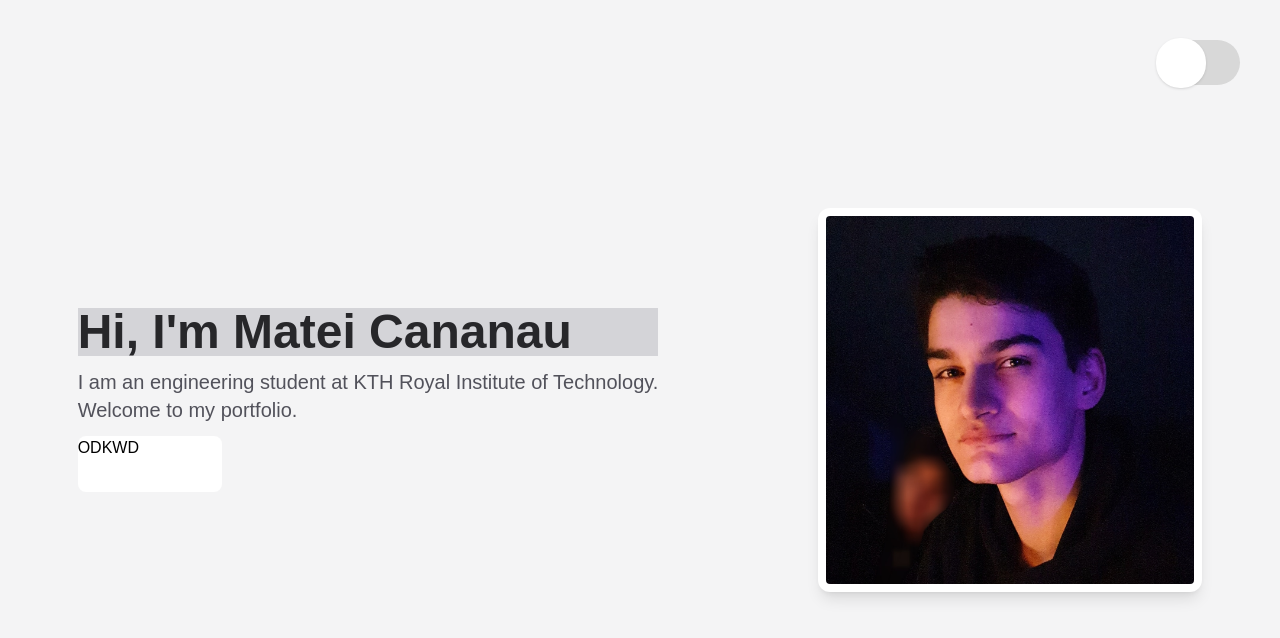
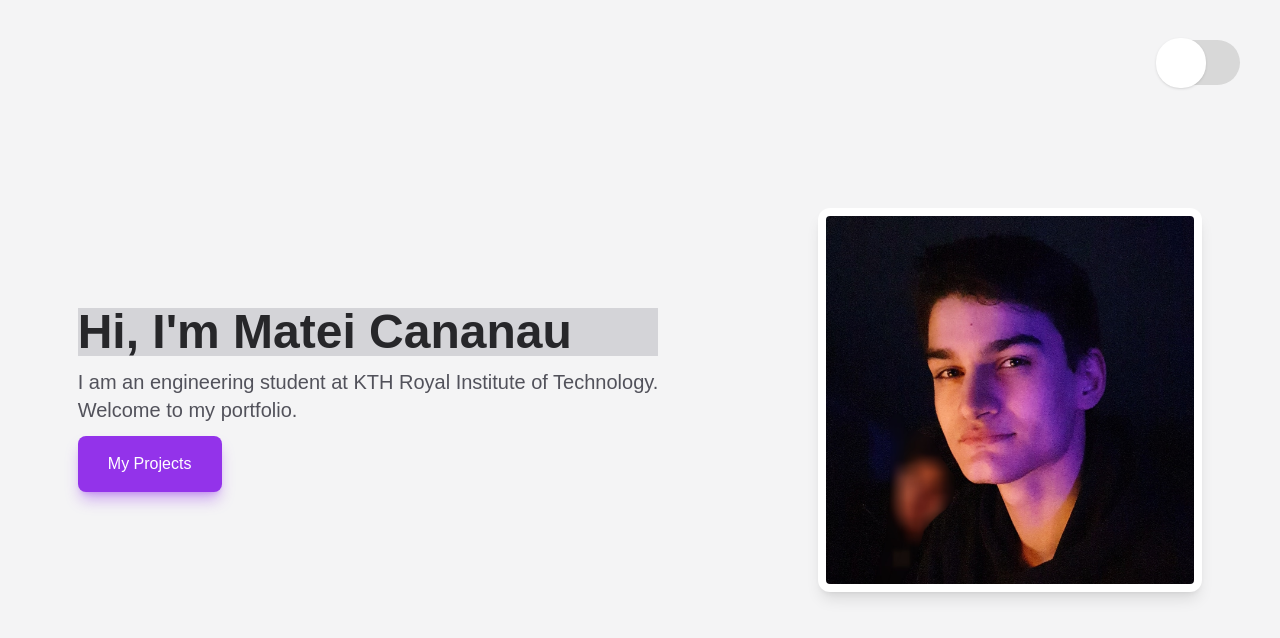
Before and after one commit to Matdrox/portfolio, a React (Create React App) app: page / in a window 1280 px wide. Shown: the top 638 px of the page. Built offline with nearby package versions, Linux system fonts and the light colour scheme.

Commit message:
Added 'My Projects' Button

```diff
--- a/src/components/Menu.js
+++ b/src/components/Menu.js
@@ -19,7 +19,7 @@ const Menu = ({ changePrimary }) => {
         </p>
         <Button/>
       </div>
-      <motion.div whileHover={{ scale: 1.1 }} whileTap={{ scale: 1.05 }}>
+      <motion.div whileHover={{ scale: 1.05 }} whileTap={{ scale: 1 }}>
         <img
           src={imgMateiCananau}
           className='w-96 pointer-events-none rounded-xl shadow-lg p-2 bg-white'
--- a/src/components/buttons/Button.js
+++ b/src/components/buttons/Button.js
@@ -1,12 +1,15 @@
-import { motion } from "framer-motion"
+import { motion } from 'framer-motion';
 
 const Button = () => {
   return (
-    <motion.div className='bg-white h-14 w-36 rounded-lg'
-    whileHover={{scale:1.1}} >
-        ODKWD
-    </motion.div>
-  )
-}
+    <motion.button
+      className='bg-purple-600 h-14 w-36 rounded-lg shadow-lg shadow-purple-600/40 flex items-center justify-center
+      transition ease-in-out duration-400
+      hover:bg-orange-400 hover:shadow-orange-400'
+    >
+      <p className='text-white pointer-events-none'>My Projects</p>
+    </motion.button>
+  );
+};
 
-export default Button
+export default Button;
```
